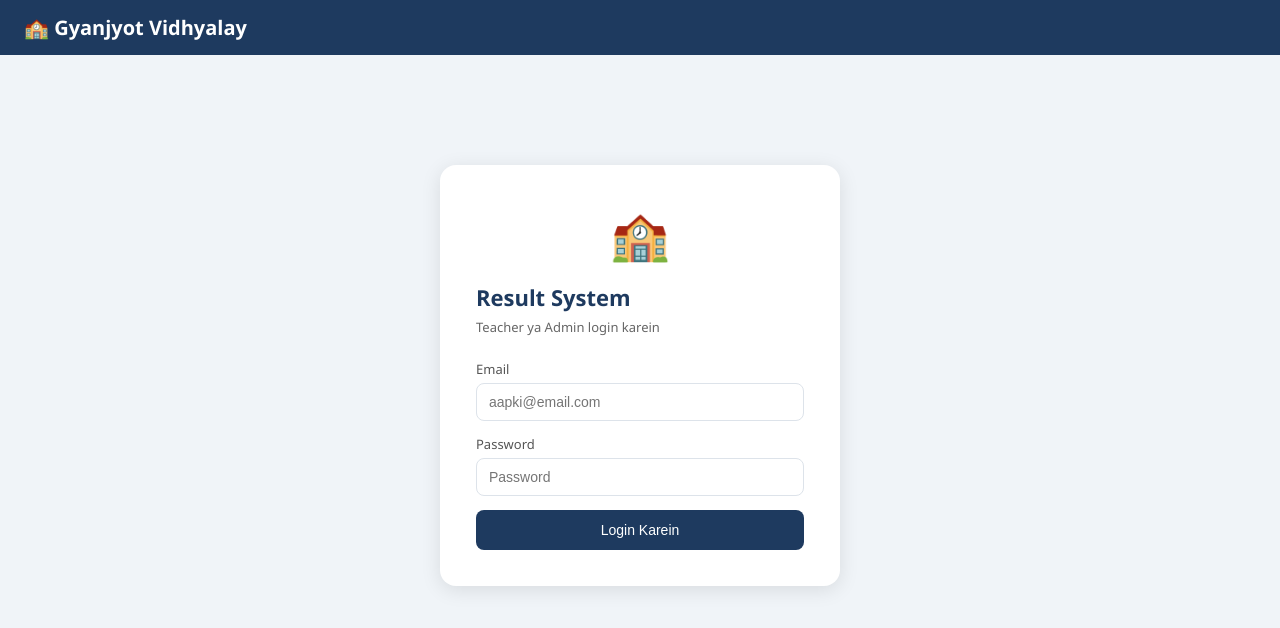
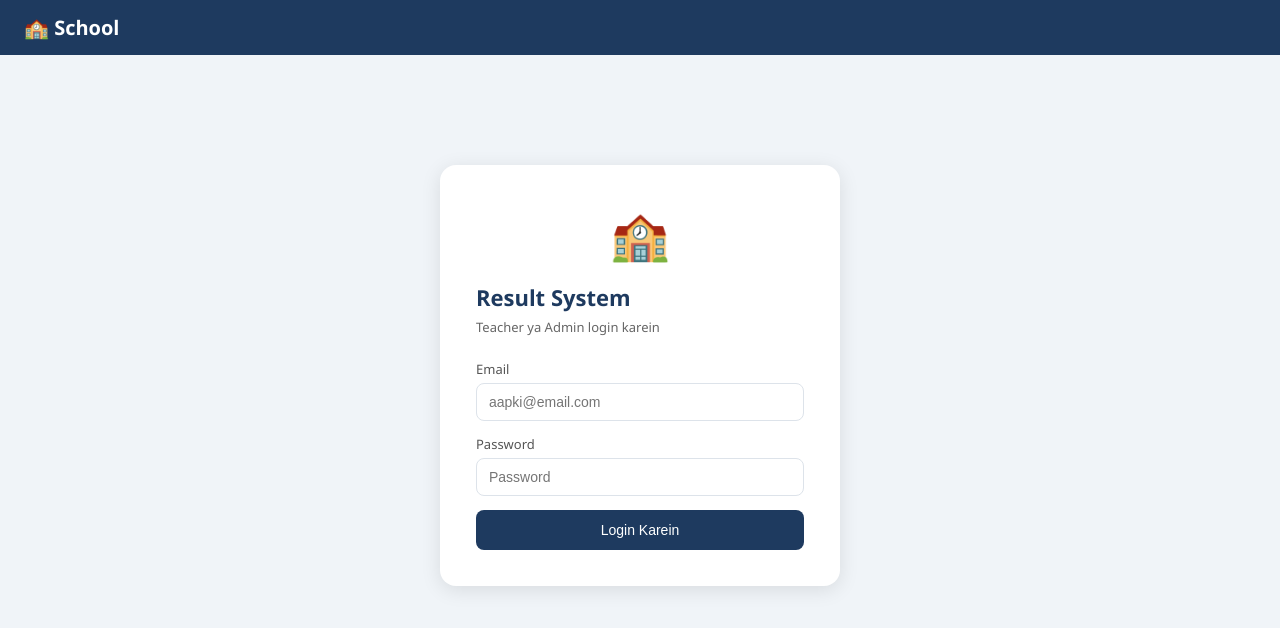
Before and after one commit to om8980/Gyanjyot-Vidhyalay, a plain HTML site: page index.html in a window 1280 px wide. Drawn offline with nearby package versions, Linux system fonts and the light colour scheme.

Commit message:
Update index.html

```diff
--- a/index.html
+++ b/index.html
@@ -3,7 +3,7 @@
 <head>
   <meta charset="UTF-8" />
   <meta name="viewport" content="width=device-width, initial-scale=1.0"/>
-  <title>Gyanjyot Vidhyalay - Result System</title>
+  <title>School - Result System</title>
   <script src="https://cdn.jsdelivr.net/npm/chart.js"></script>
   <style>
     * { box-sizing: border-box; margin: 0; padding: 0; }
@@ -70,7 +70,7 @@
 
 <nav>
   <div>
-    <h1>🏫 Gyanjyot Vidhyalay</h1>
+    <h1>🏫 School</h1>
     <span id="nav-role"></span>
   </div>
   <button id="logout-btn" onclick="logout()">Logout</button>
```
